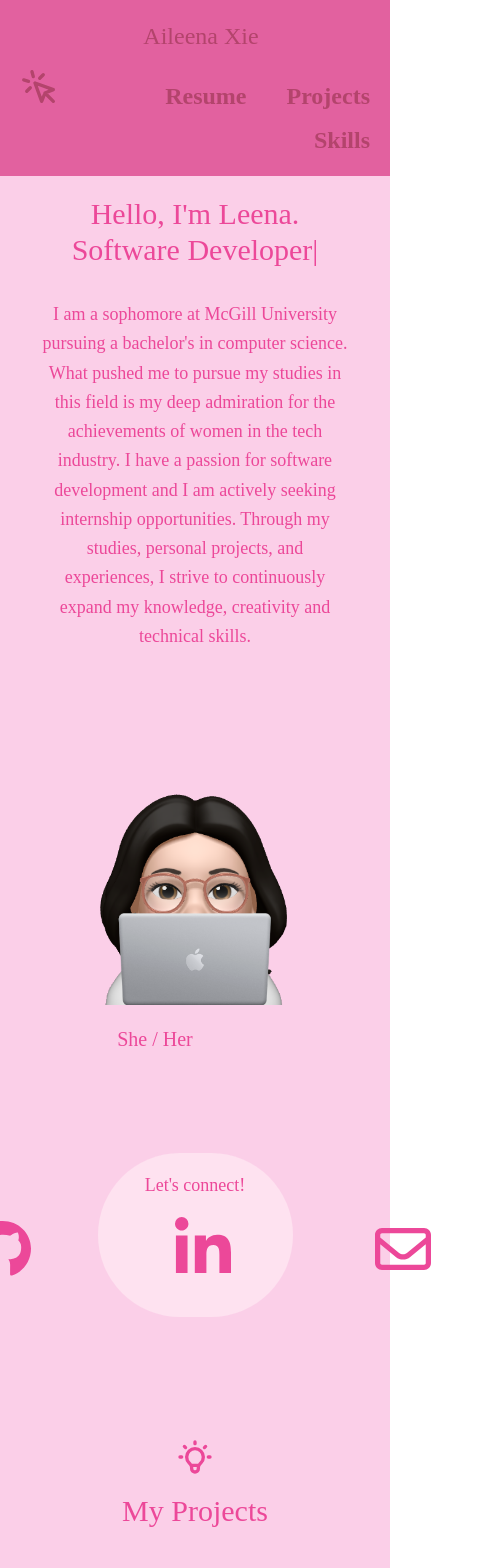
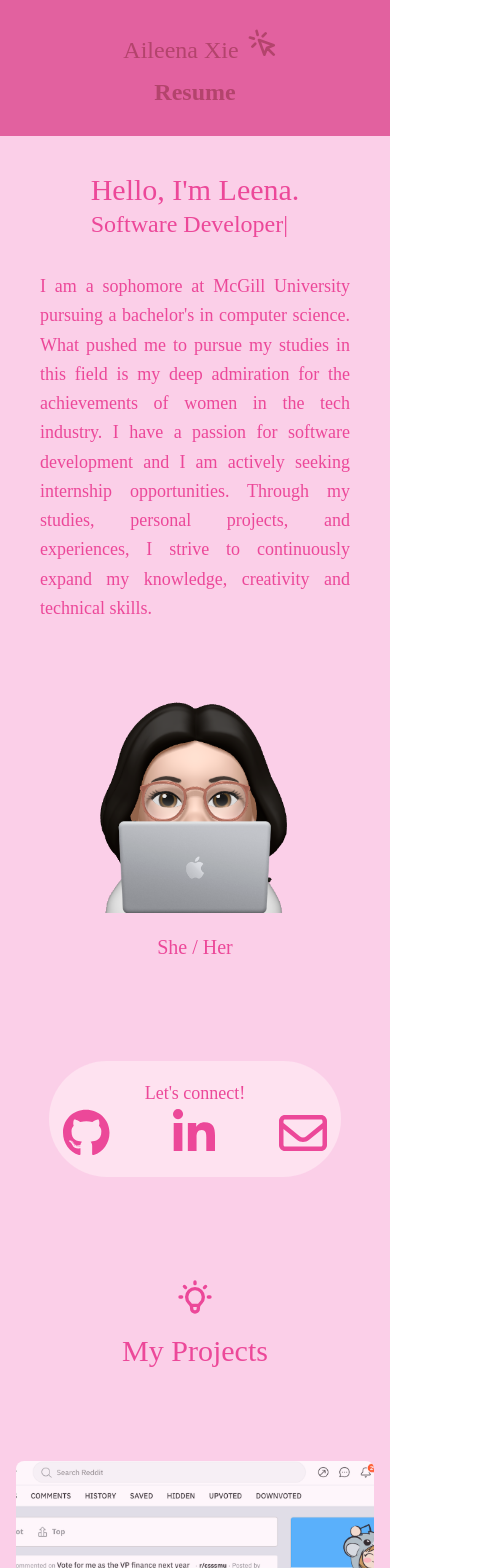
Before and after one commit to xaileena/Portfolio, a React (Create React App) app: page / in a window 390 px wide. Shown: the top 1568 px of the page, 495 px wide, since content can reach past the window. Built offline with nearby package versions, Linux system fonts and the light colour scheme.

Commit message:
making website responsive

```diff
--- a/src/components/About.js
+++ b/src/components/About.js
@@ -5,14 +5,13 @@ import { TypeWriter } from "./Typewriter";
 export default function About() {
     return (
         <section id="about">
-            <div className="container mx-auto flex px-10 py-5 md:flex-row flex-col items-center">
-                <div className="lg:flex-grow md:w-1/2 lg:pr-24 md:pr-16
-                flex flex-col md:items-start md:text-left mb-16 md:mb-0 items-center text-center">
+            <div className="container mx-auto flex px-10 py-5 flex-col items-center lg:flex-row">
+                <div className="lg:mt-12 xl:mt-0 lg:w-1/2 lg:pr-24 flex-grow flex flex-col mb-0 items-center text-justify sm:items-start sm:text-left">
 
-                    <h1 className="title-font sm:text-4xl text-3xl mb-4 font-medium text-pink-500 font-monospace">
+                    <h1 className="title-font lg:text-4xl text-3xl mb-4 font-medium text-pink-500 font-monospace">
                         Hello, I'm Leena.
-                        <br className="hidden lg:inline-block" />
-                        <h2 className="title-font sm:text-3xl mb-4 font-medium text-pink-500 font-monospace"> <TypeWriter/>
+                        <br/>
+                        <h2 className="title-font text-2xl mb-4 font-medium text-pink-500 font-monospace"> <TypeWriter/>
                         </h2>
                     </h1>
                     <p className="mb-8 leading-relaxed font-serif text-pink-500 text-lg">
@@ -25,13 +24,13 @@ export default function About() {
                     creativity and technical skills.
                     </p>
                 </div>
-                <div className="lg:max-w-lg lg:w-full md:w-1/2 w-5/6 pb-20">
+                <div className="lg:max-w-lg lg:w-full w-5/6 pb-20 md:flex md:flex-col md:items-center md:justify-center">
                     <img
                         className="object-cover object-center rounded mb-5"
                         alt="me"
                         src={memoji}
                     />
-                    <p className="text-pink-500 font-agbalumo text-xl text-center mr-20">She / Her</p>
+                    <p className="text-pink-500 font-agbalumo text-xl text-center">She / Her</p>
                 </div>
             </div>
         </section>
--- a/src/components/Navbar.js
+++ b/src/components/Navbar.js
@@ -3,22 +3,22 @@ import { CursorClickIcon } from "@heroicons/react/outline";
 
 export default function Navbar() {
   return (
-    <header className="bg-[#e2619f] md:sticky top-0 z-20">
-      <div className="container mx-auto flex flex-wrap p-5 flex-col md:flex-row items-center">
-        <a className="title-font font-medium text-[#b3446c] mb-4 md:mb-0 transition duration-300 ease-in-out hover:scale-110">
-          <a href="#about" className="ml-3 text-2xl font-agbalumo hover:text-pink-200 ">
+    <header className="bg-[#e2619f] sm:sticky top-0 z-20">
+      <div className="container mx-auto flex flex-wrap p-5 flex-col md:flex-row items-center mb-4 py-7">
+        <a className="flex flex-wrap justify-center title-font font-medium text-[#b3446c] transition duration-300 ease-in-out hover:scale-110">
+          <a href="#about" className="ml-3 text-2xl font-agbalumo hover:text-pink-200">
             Aileena Xie
+            <CursorClickIcon className="mr-auto inline-block w-10 mb-4 pl-2" />
           </a>
         </a>
-        <nav className="md:flex-grow md:ml-4 md:py-1 md:pl-4 md:border-l md:border-[#b3446c]	flex flex-wrap items-center text-base justify-end font-sansserif">
-        <CursorClickIcon className="mr-auto inline-block w-10 mb-4"/>
-        <a href = {Pdf} target = "_blank" className="ml-10 hover:text-pink-200 text-2xl font-bold transition duration-300 ease-in-out hover:scale-110">
+        <nav className="flex flex-wrap justify-center md:justify-end md:flex-grow md:ml-4 md:py-1 md:pl-4 font-sansserif">
+        <a href = {Pdf} target = "_blank" className="md:ml-10 hover:text-pink-200 text-2xl font-bold transition duration-300 ease-in-out hover:scale-110">
             Resume
           </a>
-          <a href="#projects" className="ml-10 hover:text-pink-200 text-2xl font-bold transition duration-300 ease-in-out hover:scale-110">
+          <a href="#projects" className="hidden sm:block ml-10 hover:text-pink-200 text-2xl font-bold transition duration-300 ease-in-out hover:scale-110">
             Projects
           </a>
-          <a href="#skills" className="ml-10 hover:text-pink-200 text-2xl font-bold transition duration-300 ease-in-out hover:scale-110">
+          <a href="#skills" className="hidden sm:block ml-10 hover:text-pink-200 text-2xl font-bold transition duration-300 ease-in-out hover:scale-110">
             Skills
           </a>
         </nav>
--- a/src/components/Projects.js
+++ b/src/components/Projects.js
@@ -5,7 +5,7 @@ import { LightBulbIcon } from "@heroicons/react/outline";
 export default function Projects() {
     return (
         <section id="projects" className="text-pink-500 bg-pink-200 pt-20">
-            <div className="container px-5 py-10 mx-auto text-center lg:px-40 ">
+            <div className="container px-5 py-5 mx-auto text-center lg:px-40 ">
                 <div className="flex flex-col w-full mb-20">
                 <LightBulbIcon className="mx-auto inline-block w-10 mb-4" />
                     <h1 className="sm:text-4xl text-3xl font-medium title-font mb-4 text-pink font-sansserif">
--- a/src/components/Skills.js
+++ b/src/components/Skills.js
@@ -4,7 +4,7 @@ import { BadgeCheckIcon, CodeIcon} from "@heroicons/react/outline";
 export default function Skills() {
     return (
       <section id="skills">
-        <div className="container px-5 py-10 mx-auto">
+        <div className="container px-5 py-5 mx-auto">
           <div className="text-center mb-20 my-16">
           <CodeIcon className="w-10 inline-block mb-4 text-pink-500" />
             <h1 className="sm:text-4xl text-3xl font-medium title-font text-pink-500 mb-4 font-sansserif">
--- a/src/components/Social.js
+++ b/src/components/Social.js
@@ -6,19 +6,19 @@ import { faEnvelope } from "@fortawesome/free-regular-svg-icons"
 export default function Social() {
     return (
         <section id="social">
-                <div className="flex-column text-center bg-[#fee2f0] w-1/2 mx-auto py-5 my-0 rounded-full">
-                    <h3 className="font-sansserif text-lg text-pink-500 animate-bounce h-2">
+                <div className="w-3/4 lg:w-1/2 text-center bg-[#fee2f0] mx-auto py-5 lg:py-8 my-0 rounded-full">
+                    <h3 className="lg:mb-8 font-sansserif text-lg text-pink-500 animate-bounce h-2">
                         Let's connect!
                     </h3>
-                    <div className="flex items-center justify-center mt-5 ">
+                    <div className="flex items-center justify-center mt-5 space-x-16 sm:space-x-32 lg:space-x-1">
                         <a href="https://github.com/xaileena" target="_blank" rel="noreferrer">
-                            <FontAwesomeIcon icon={faGithub} size="6x"className="w-14  inline-block ml-20 mr-16 text-pink-500 transition duration-300 ease-in-out hover:scale-110"/>
+                            <FontAwesomeIcon icon={faGithub} size="3x" className="sm:text-5xl lg:text-7xl lg:w-14 lg:ml-20 lg:mr-16 inline-block text-pink-500 transition duration-300 ease-in-out hover:scale-110"/>
                         </a>
                         <a href="https://www.linkedin.com/in/aileena-xie/" target="_blank" rel="noreferrer">
-                            <FontAwesomeIcon icon={faLinkedinIn} size="6x" className="w-14 inline-block ml-20 mr-16 text-pink-500 transition duration-300 ease-in-out hover:scale-110"/>
+                            <FontAwesomeIcon icon={faLinkedinIn} size="3x" className="sm:text-5xl lg:text-7xl lg:w-14 lg:ml-20 lg:mr-16 inline-block text-pink-500 transition duration-300 ease-in-out hover:scale-110"/>
                         </a>
                         <a href="mailto:aileenaxie@gmail.com" target="_blank" rel="noreferrer">
-                            <FontAwesomeIcon icon={faEnvelope} size="6x" className="w-14     inline-block ml-20 mr-16 text-pink-500 transition duration-300 ease-in-out hover:scale-110"/>
+                            <FontAwesomeIcon icon={faEnvelope} size="3x" className="sm:text-5xl lg:text-7xl lg:w-14 lg:ml-20 lg:mr-16 inline-block text-pink-500 transition duration-300 ease-in-out hover:scale-110"/>
                         </a>
                     </div>
             </div>
--- a/tailwind.config.js
+++ b/tailwind.config.js
@@ -10,6 +10,12 @@ module.exports = {
         sansserif: ["Changa"],
       }
     },
+    screens: {
+      'sm': '575px',
+      'md': '768px',
+      'lg': '1024px',
+      'xl': '1280px',
+    }
   },
   variants: {
     extend: {},
```
